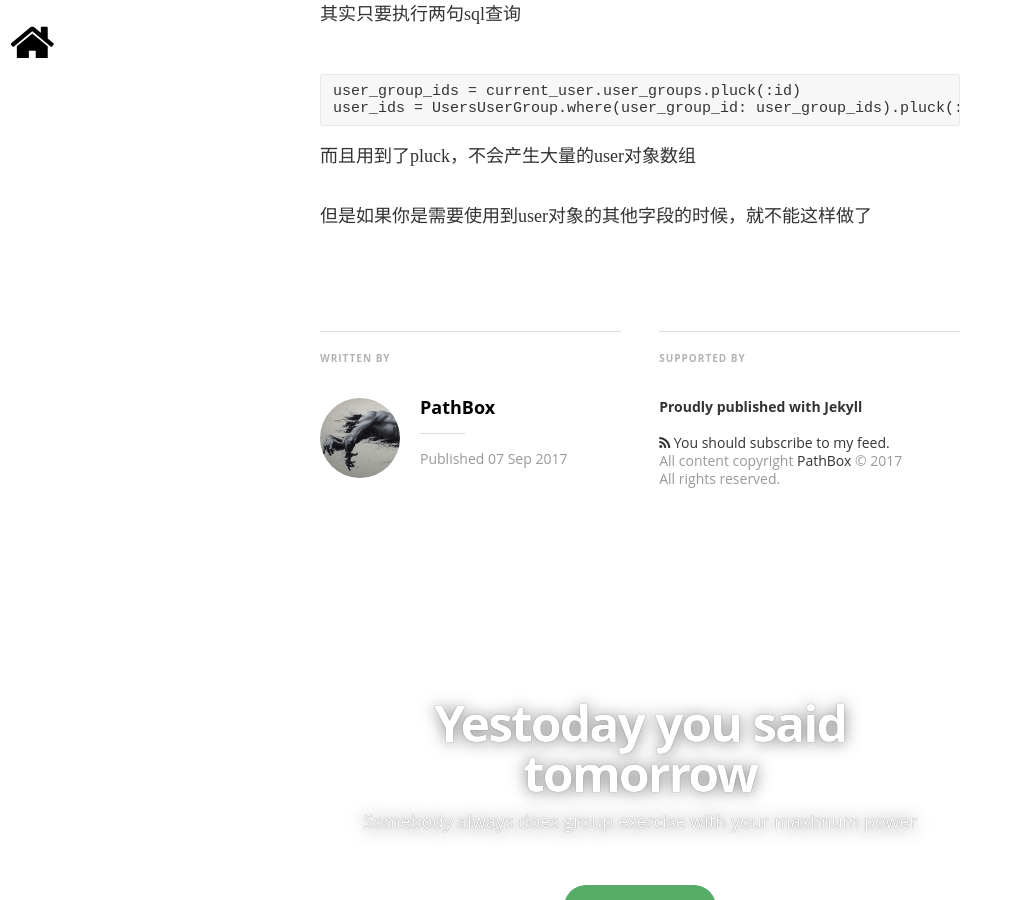
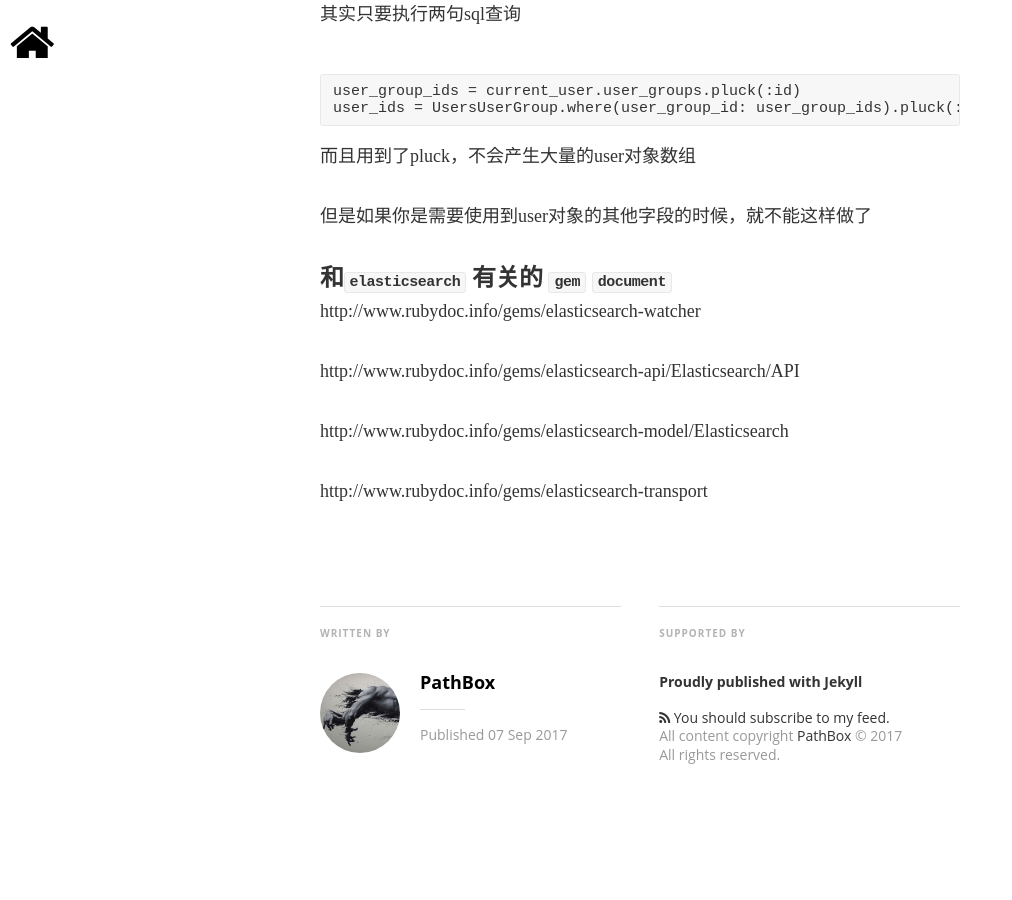
Before and after one commit to pathbox/pathbox.github.io, a Jekyll site: the page built from _posts/2017-09-07-work-summary-in-Udesk-eight.md, in a window 1280 px wide and 900 px high, scrolled down 3625 px. Shown: the whole window, without its empty margins (0-1012 px from the left). Built offline with Jekyll 4.4.1, drawn with Linux system fonts in a browser that asks for light colours; nearby versions of some CDN libraries; some web fonts are replaced; comment, search, counter and statistics services are not loaded.

Commit message:
和`elasticsearch` 有关的 `gem` `document`

```diff
--- a/_posts/2017-09-07-work-summary-in-Udesk-eight.md
+++ b/_posts/2017-09-07-work-summary-in-Udesk-eight.md
@@ -137,3 +137,12 @@
 而且用到了pluck，不会产生大量的user对象数组
 
 但是如果你是需要使用到user对象的其他字段的时候，就不能这样做了
+
+##### 和`elasticsearch` 有关的 `gem` `document`
+http://www.rubydoc.info/gems/elasticsearch-watcher
+
+http://www.rubydoc.info/gems/elasticsearch-api/Elasticsearch/API
+
+http://www.rubydoc.info/gems/elasticsearch-model/Elasticsearch
+
+http://www.rubydoc.info/gems/elasticsearch-transport
```
